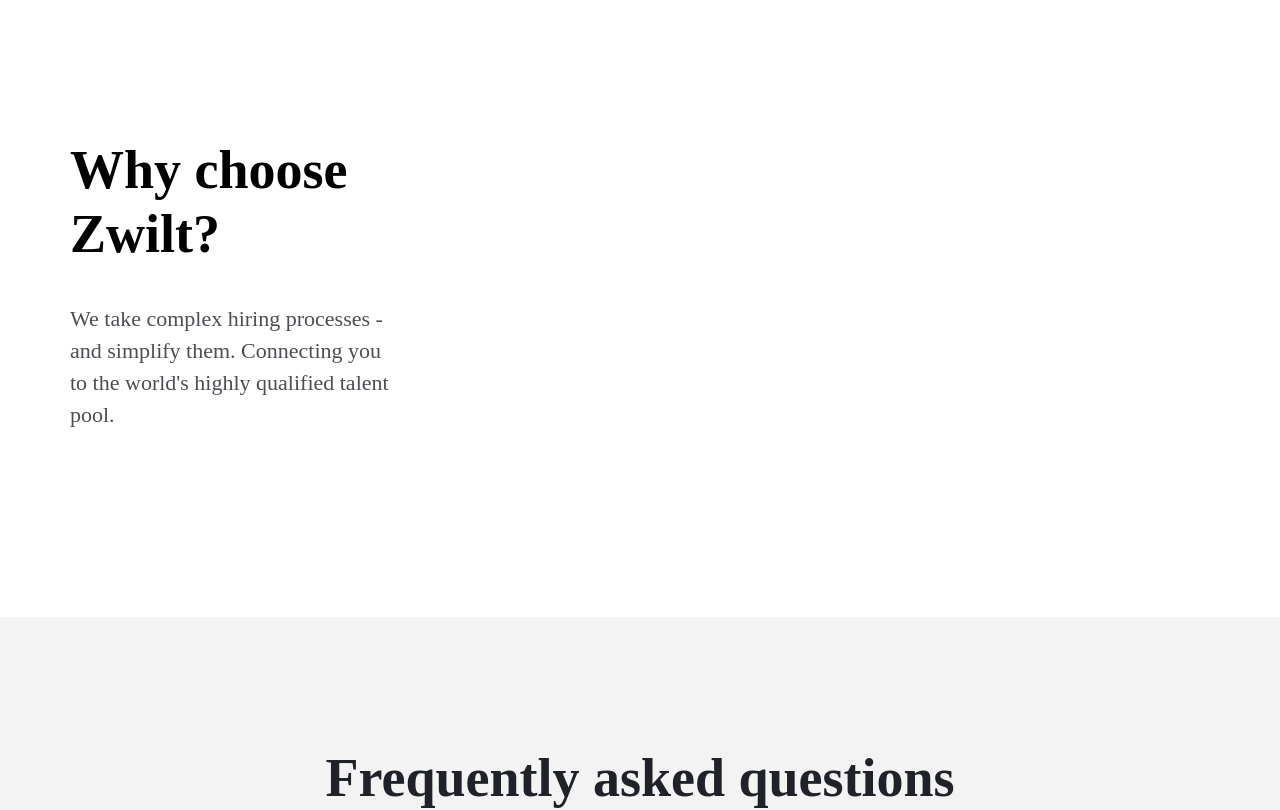
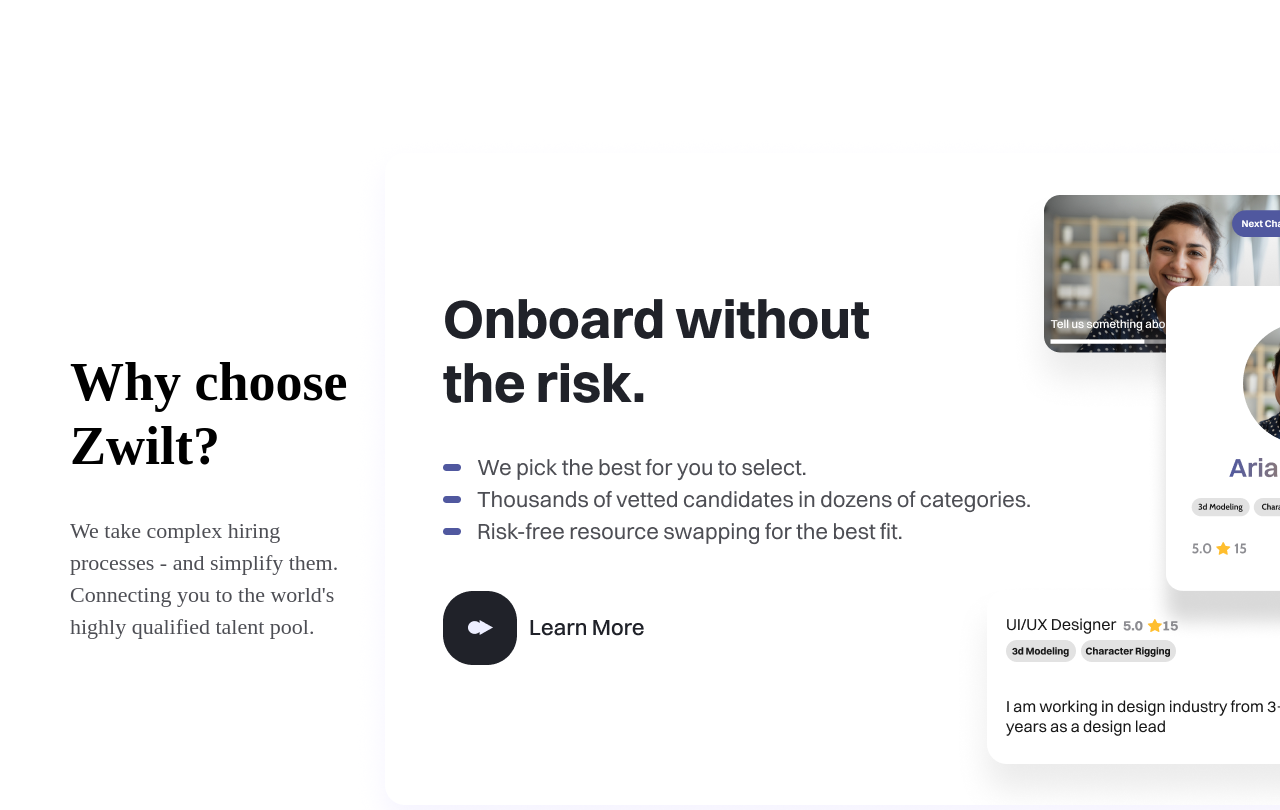
Before and after one commit to Willochs316/landing-page_react-vite-typescript, a React (Vite) app: page / in a window 1280 px wide. Shown: the part 6780-7590 px from the top of the page. Built offline with nearby package versions, Linux system fonts and the light colour scheme; a web font is replaced by a local one.

Commit message:
ui enhancement

```diff
--- a/src/assets/images/index.tsx
+++ b/src/assets/images/index.tsx
@@ -34,6 +34,7 @@ const Images = {
   blueGroup: new URL("./blue-group.png", import.meta.url).href,
   yellowGroup: new URL("./yellow-group.png", import.meta.url).href,
   whiteGroup: new URL("./white-group.png", import.meta.url).href,
+  frm: new URL("./frm.png", import.meta.url).href,
 };
 
 export default Images;
--- a/src/components/WhyChooseUs/WhyChooseUs.css
+++ b/src/components/WhyChooseUs/WhyChooseUs.css
@@ -4,10 +4,12 @@
   padding-top: 187px;
   padding-bottom: 186px;
   padding-left: 70px;
+  padding-right: 0;
 }
 
 .why-choose-content {
   display: flex;
+  justify-content: space-between;
   align-items: center;
   width: 100%;
   overflow-x: auto;
@@ -37,3 +39,8 @@
   text-align: left;
   color: #202229cc;
 }
+
+.s {
+  width: 1300px;
+  box-shadow: 0px 15px 30px 0px #bfb5ff26;
+}
--- a/src/components/WhyChooseUs/WhyChooseUs.tsx
+++ b/src/components/WhyChooseUs/WhyChooseUs.tsx
@@ -1,3 +1,4 @@
+import Images from "@assets/images";
 import "./WhyChooseUs.css";
 
 const WhyChooseUs: React.FC = () => {
@@ -14,6 +15,10 @@ const WhyChooseUs: React.FC = () => {
             </p>
           </div>
         </div>
+
+        <div className="">
+          <img src={Images.frm} alt="" />
+        </div>
       </div>
     </section>
   );
```
Also changed, not shown: src/assets/images/frm.png (added).
